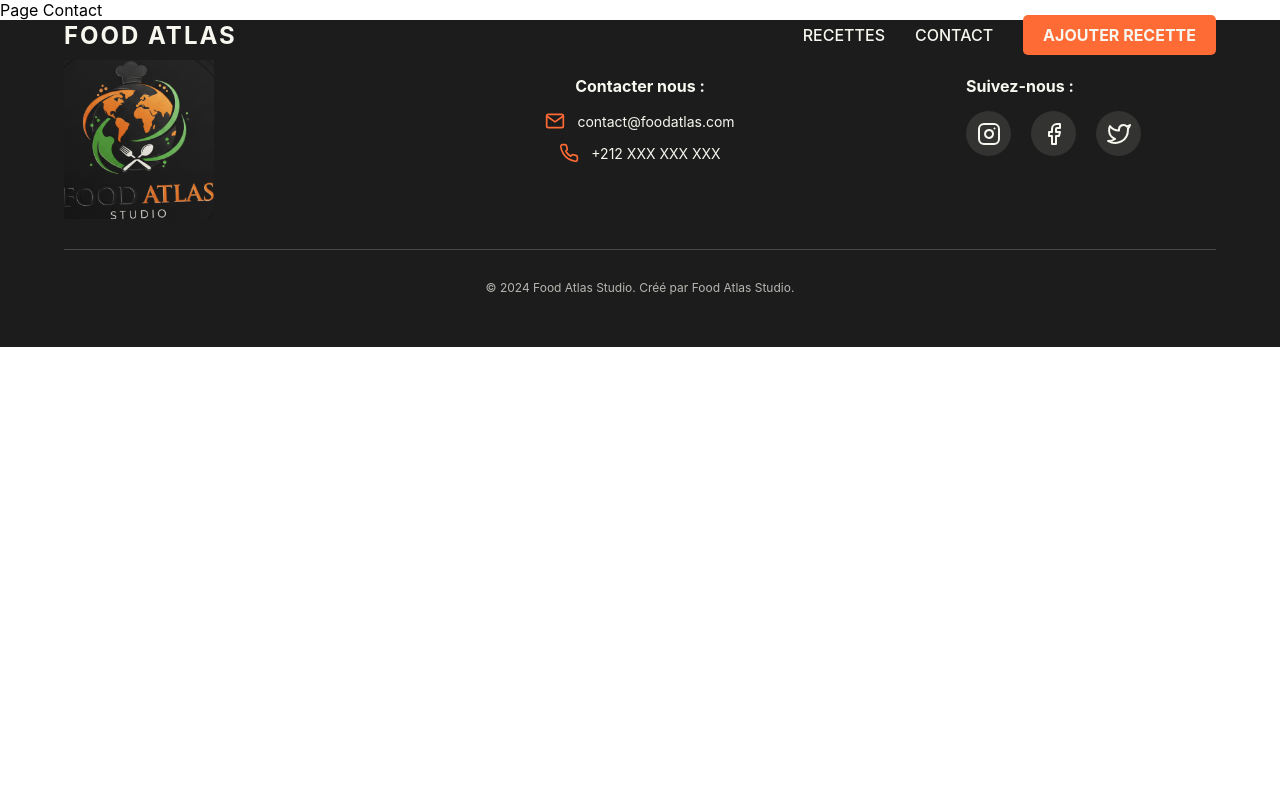
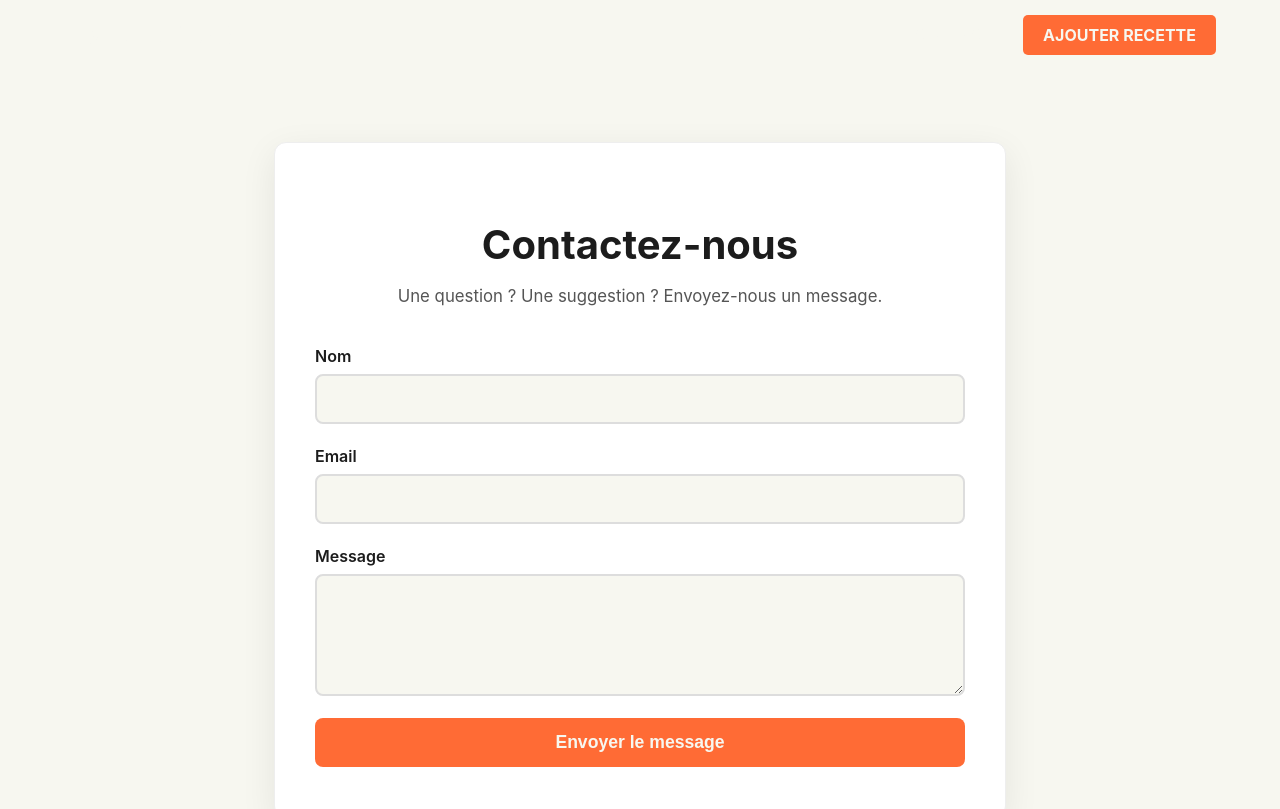
Before and after one commit to Sam21ir/food--atlas, a React (Create React App) app: page /contact in a window 1280 px wide. Shown: the top 809 px of the page. Built offline with nearby package versions, Linux system fonts and the light colour scheme.

Commit message:
adding contact page

```diff
--- a/src/App.jsx
+++ b/src/App.jsx
@@ -3,10 +3,11 @@ import { BrowserRouter as Router, Routes, Route } from 'react-router-dom';
 import Navbar from './components/Navbar';
 import Footer from './components/Footer';
 import Home from './pages/Home';
+import Contact from "./pages/Contact";
 
 const Recipes = () => <div>Page Recettes</div>;
 const Details = () => <div>Page Détails</div>;
-const Contact = () => <div>Page Contact</div>;
+// const Contact = () => <div>Page Contact</div>;
 const Admin = () => <div>Espace Admin</div>;
 
 function App() {
--- /dev/null
+++ b/src/contact.css
@@ -0,0 +1,141 @@
+.contact-page {
+  min-height: 100vh;
+  background-color: #F7F7F0;
+  padding: 80px 5%;
+  display: flex;
+  justify-content: center;
+  align-items: center;
+}
+
+/* Contact card */
+.contact-container {
+  max-width: 650px;
+  width: 100%;
+  background: #ffffff;
+  padding: 50px 40px;
+  border-radius: 12px;
+  box-shadow: 0 10px 35px rgba(0, 0, 0, 0.08);
+  border: 1px solid #eee;
+}
+
+/* Titles */
+.contact-container h1 {
+  font-size: 2.5rem;
+  color: #1C1C1C;
+  margin-bottom: 10px;
+  text-align: center;
+  font-weight: 700;
+}
+
+.subtitle {
+  text-align: center;
+  color: #555;
+  margin-bottom: 40px;
+  font-size: 1.05rem;
+}
+
+/* The form */
+.contact-form {
+  display: flex;
+  flex-direction: column;
+  gap: 22px;
+}
+
+/* Inputs */
+.form-group {
+  display: flex;
+  flex-direction: column;
+}
+
+.form-group label {
+  font-weight: 600;
+  margin-bottom: 8px;
+  color: #1C1C1C;
+}
+
+.form-group input,
+.form-group textarea {
+  padding: 14px 16px;
+  border: 2px solid #ddd;
+  border-radius: 8px;
+  font-size: 1rem;
+  transition: border-color 0.3s ease, box-shadow 0.3s ease;
+  background-color: #F7F7F0;
+}
+
+.form-group input:focus,
+.form-group textarea:focus {
+  outline: none;
+  border-color: #FF6B35;
+  box-shadow: 0 0 0 3px rgba(255, 107, 53, 0.15);
+}
+
+.form-group input.error,
+.form-group textarea.error {
+  border-color: #e74c3c;
+}
+
+.error-message {
+  color: #e74c3c;
+  font-size: 0.875rem;
+  margin-top: 5px;
+}
+
+/* Submit button – same style as CTA */
+.submit-btn {
+  background-color: #FF6B35;
+  color: #F7F7F0;
+  padding: 14px 28px;
+  border: none;
+  border-radius: 8px;
+  font-size: 1.1rem;
+  font-weight: bold;
+  cursor: pointer;
+  transition: background-color 0.3s, transform 0.2s;
+}
+
+.submit-btn:hover {
+  background-color: #e05f2c;
+  transform: translateY(-2px);
+}
+
+/* Success message */
+.success-message {
+  text-align: center;
+  padding: 40px 20px;
+  animation: fadeIn 0.5s ease;
+}
+
+.success-message h2 {
+  color: #27ae60;
+  font-size: 2rem;
+  margin-bottom: 10px;
+}
+
+.success-message p {
+  color: #555;
+  font-size: 1.1rem;
+}
+
+/* fade-in animation */
+@keyframes fadeIn {
+  from {
+    opacity: 0;
+    transform: translateY(20px);
+  }
+  to {
+    opacity: 1;
+    transform: translateY(0);
+  }
+}
+
+/* Responsive */
+@media (max-width: 768px) {
+  .contact-container {
+    padding: 35px 20px;
+  }
+
+  .contact-container h1 {
+    font-size: 2rem;
+  }
+}
--- /dev/null
+++ b/src/pages/Contact.jsx
@@ -0,0 +1,101 @@
+import React, { useState } from "react";
+import "../contact.css";
+
+function Contact() {
+  const [formData, setFormData] = useState({
+    name: "",
+    email: "",
+    message: ""
+  });
+
+  const [errors, setErrors] = useState({});
+  const [success, setSuccess] = useState(false);
+
+  const handleChange = (e) => {
+    setFormData({ ...formData, [e.target.name]: e.target.value });
+  };
+
+  const handleSubmit = (e) => {
+    e.preventDefault();
+
+    const newErrors = {};
+    if (!formData.name.trim()) newErrors.name = "Nom requis.";
+    if (!formData.email.trim()) newErrors.email = "Email requis.";
+    if (!formData.message.trim()) newErrors.message = "Message requis.";
+
+    setErrors(newErrors);
+
+    if (Object.keys(newErrors).length === 0) {
+      setSuccess(true);
+      setFormData({ name: "", email: "", message: "" });
+    }
+  };
+
+  return (
+    <div className="contact-page">
+      <div className="contact-container">
+        {!success ? (
+          <>
+            <h1>Contactez-nous</h1>
+            <p className="subtitle">
+              Une question ? Une suggestion ? Envoyez-nous un message.
+            </p>
+
+            <form className="contact-form" onSubmit={handleSubmit}>
+              <div className="form-group">
+                <label>Nom</label>
+                <input
+                  type="text"
+                  name="name"
+                  value={formData.name}
+                  className={errors.name ? "error" : ""}
+                  onChange={handleChange}
+                />
+                {errors.name && <p className="error-message">{errors.name}</p>}
+              </div>
+
+              <div className="form-group">
+                <label>Email</label>
+                <input
+                  type="email"
+                  name="email"
+                  value={formData.email}
+                  className={errors.email ? "error" : ""}
+                  onChange={handleChange}
+                />
+                {errors.email && (
+                  <p className="error-message">{errors.email}</p>
+                )}
+              </div>
+
+              <div className="form-group">
+                <label>Message</label>
+                <textarea
+                  name="message"
+                  rows="5"
+                  value={formData.message}
+                  className={errors.message ? "error" : ""}
+                  onChange={handleChange}
+                ></textarea>
+                {errors.message && (
+                  <p className="error-message">{errors.message}</p>
+                )}
+              </div>
+
+              <button type="submit" className="submit-btn">
+                Envoyer le message
+              </button>
+            </form>
+          </>
+        ) : (
+          <div className="success-message">
+            <h2>Merci !</h2>
+            <p>Votre message a été envoyé avec succès.</p>
+          </div>
+        )}
+      </div>
+    </div>
+  );
+}
+
+export default Contact;
```
Also changed, not shown: 1 other file (tests, documents, lock files or other folders).
